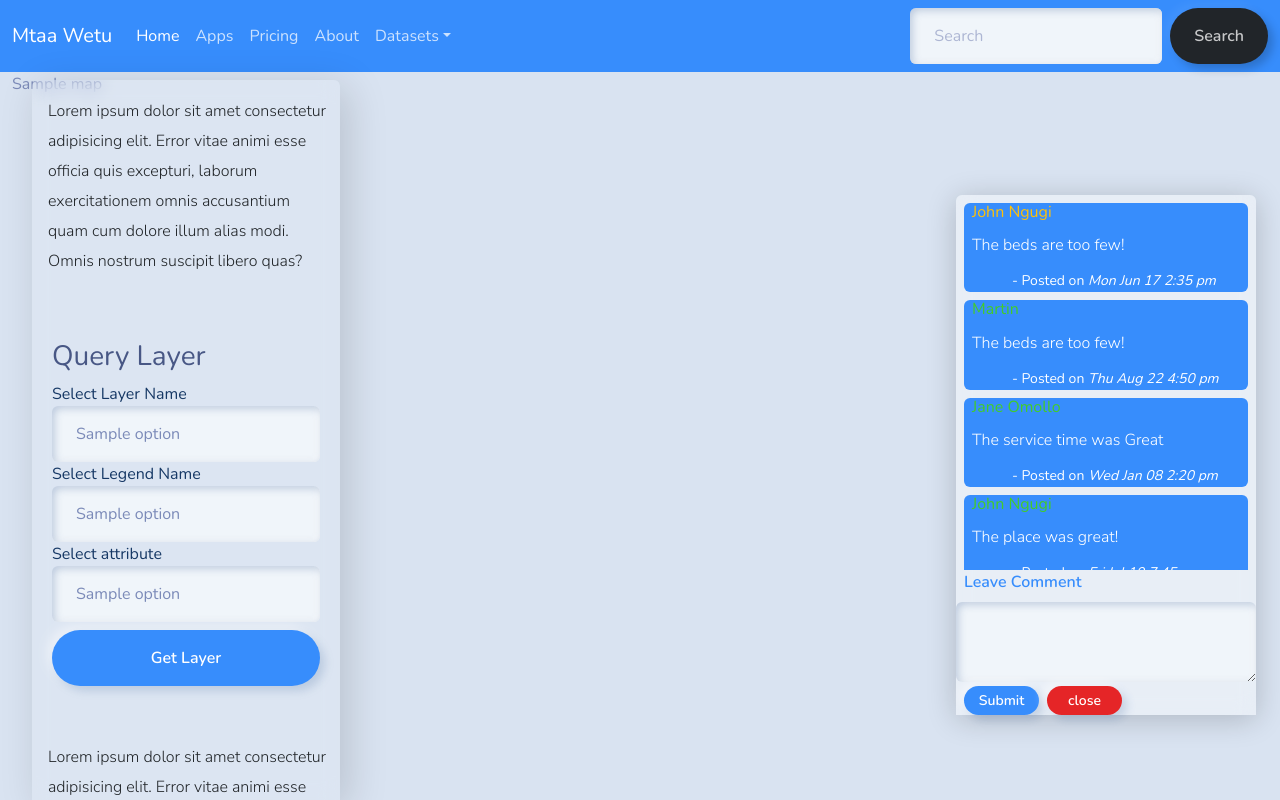
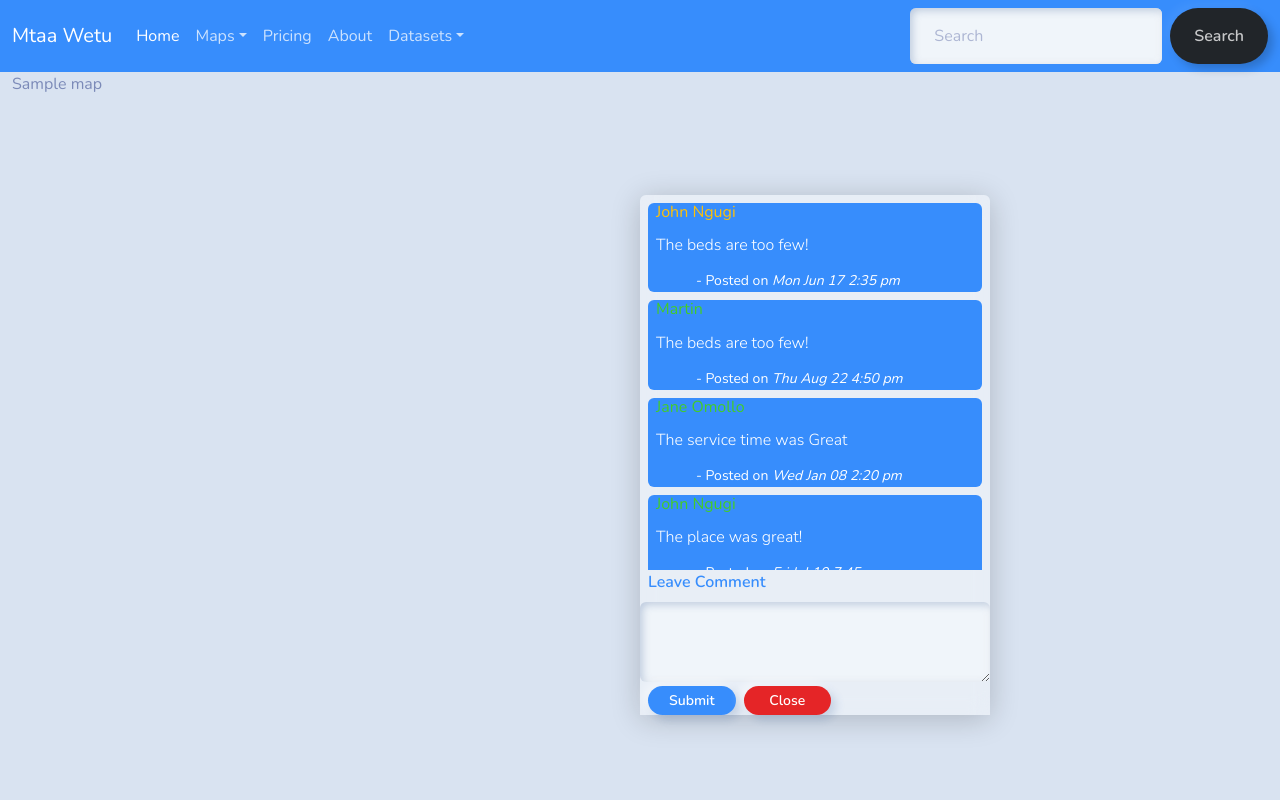
Before and after one commit to john-ngugi/testDjangoWorkflow, a Django app: template templates/base.html in a window 1280 px wide. Run offline with Django 5.2, Linux system fonts and the light colour scheme; the template is opened without the code that fills it: most values are stand-ins (such as "Sample title", 1, 10 or a date in 2020); parts of the project's set-up code (start-up, migrations or seed data) failed here and were passed over; some libraries are stand-ins or nearby versions.

Commit message:
layer cntrol

```diff
--- a/mtaawetu_app/urls.py
+++ b/mtaawetu_app/urls.py
@@ -5,5 +5,5 @@ urlpatterns =[
     path('',views.loading, name="loading"),
     path('home/',views.newIndex,name='index'),
     path('layers/',views.index,name="home"),
-    path('get-layer/',views.getLayers,name="getLayer"),
+    path('layers/get-layer/',views.getLayers,name="getLayer"),
 ]
--- a/static/main.js
+++ b/static/main.js
@@ -62,7 +62,13 @@ function getCookie(name) {
     return cookieValue;
 }
 
-console.log('{{layer_options}}')
+function showQueryLayer() {
+    document.getElementById('query-layer').classList.remove('visually-hidden');
+}
+
+function hideQueryLayer() {
+    document.getElementById('query-layer').classList.add('visually-hidden');
+}
 
 // const commentsBox = document.getElementById('comments');
 // const boxOpener = document.getElementById('box-opener');
--- a/templates/base.html
+++ b/templates/base.html
@@ -1,62 +1,72 @@
 {% load static %}
-
 <!DOCTYPE html>
 <html lang="en">
+
     <head>
         <meta charset="UTF-8" />
         <meta name="viewport" content="width=device-width, initial-scale=1.0" />
-        <title>Mtaa wetu| our neighbourhood panning app</title>
-        <link rel="stylesheet" href="{% static 'bootstrap.min.css'%}" />
-        <link rel="stylesheet" href="{% static 'main.css'%}" />
-        <link
-            rel="stylesheet"
+        <title>Mtaa wetu | Our Neighbourhood Planning App</title>
+        <link rel="stylesheet" href="{% static 'bootstrap.min.css' %}" />
+        <link rel="stylesheet" href="{% static 'main.css' %}" />
+        <link rel="stylesheet"
             href="https://unpkg.com/leaflet@1.9.4/dist/leaflet.css"
             integrity="sha256-p4NxAoJBhIIN+hmNHrzRCf9tD/miZyoHS5obTRR9BMY="
-            crossorigin
-        />
-
-        <script
-            src="https://unpkg.com/leaflet@1.9.4/dist/leaflet.js"
+            crossorigin />
+        <script src="https://unpkg.com/leaflet@1.9.4/dist/leaflet.js"
             integrity="sha256-20nQCchB9co0qIjJZRGuk2/Z9VM+kNiyxNV1lvTlZBo="
-            crossorigin
-        ></script>
-        <!-- <link href="https://cdn.jsdelivr.net/npm/bootstrap@5.0.2/dist/css/bootstrap.min.css" rel="stylesheet" integrity="sha384-EVSTQN3/azprG1Anm3QDgpJLIm9Nao0Yz1ztcQTwFspd3yD65VohhpuuCOmLASjC" crossorigin="anonymous"> -->
+            crossorigin></script>
         <script
             src="https://cdn.jsdelivr.net/npm/bootstrap@5.0.2/dist/js/bootstrap.bundle.min.js"
             integrity="sha384-MrcW6ZMFYlzcLA8Nl+NtUVF0sA7MsXsP1UyJoMp4YLEuNSfAP+JcXn/tWtIaxVXM"
-            crossorigin="anonymous"
-        ></script>
+            crossorigin="anonymous"></script>
     </head>
+
     <body>
-        <!-- Loading screen -->
-        <div id="loading-screen">
-            <div class="spinner"></div>
-        </div>
+        <div class="about visually-hidden">Mtaa wetu is a neighbourhood planning
+            and level of staisfaction app. Mtaa wetu page helps you to
+            visualise maps of how easy it is to access schools, jobs and
+            hospitals across the city. Select the layer of interest e.g schools
+            to view the map of school accessibility. For more information about
+            how accessibility is measured. Go to our
+            methodology section(link)</div>
 
         <nav class="navbar navbar-expand-lg bg-primary" data-bs-theme="dark">
             <div class="container-fluid">
                 <a class="navbar-brand" href="#">Mtaa Wetu</a>
-                <button
-                    class="navbar-toggler"
-                    type="button"
-                    data-bs-toggle="collapse"
-                    data-bs-target="#navbarColor01"
-                    aria-controls="navbarColor01"
-                    aria-expanded="false"
-                    aria-label="Toggle navigation"
-                >
+                <button class="navbar-toggler" type="button"
+                    data-bs-toggle="collapse" data-bs-target="#navbarColor01"
+                    aria-controls="navbarColor01" aria-expanded="false"
+                    aria-label="Toggle navigation">
                     <span class="navbar-toggler-icon"></span>
                 </button>
                 <div class="collapse navbar-collapse" id="navbarColor01">
                     <ul class="navbar-nav me-auto">
                         <li class="nav-item">
-                            <a class="nav-link active" href="{% url 'home' %}"
-                                >Home
+                            <a class="nav-link active"
+                                href="{% url 'home' %}">Home
                                 <span class="visually-hidden">(current)</span>
                             </a>
                         </li>
-                        <li class="nav-item">
-                            <a class="nav-link" href="#">Apps</a>
+                        <li class="nav-item dropdown">
+                            <a class="nav-link dropdown-toggle"
+                                data-bs-toggle="dropdown" href="#" role="button"
+                                aria-haspopup="true"
+                                aria-expanded="false">Maps</a>
+                            <div class="dropdown-menu">
+                                <a class="dropdown-item" href="#"
+                                    onclick="showQueryLayer()">Destination
+                                    Accessibility</a>
+                                <a class="dropdown-item" href="#"
+                                    onclick="showQueryLayer()">Diversity</a>
+                                <a class="dropdown-item" href="#"
+                                    onclick="showQueryLayer()">Design of Road
+                                    Network</a>
+                                <a class="dropdown-item" href="#"
+                                    onclick="showQueryLayer()">Density</a>
+                                <a class="dropdown-item" href="#"
+                                    onclick="showQueryLayer()">Distance to
+                                    matatu stop</a>
+                            </div>
                         </li>
                         <li class="nav-item">
                             <a class="nav-link" href="#">Pricing</a>
@@ -65,27 +75,23 @@
                             <a class="nav-link" href="#">About</a>
                         </li>
                         <li class="nav-item dropdown">
-                            <a
-                                class="nav-link dropdown-toggle"
-                                data-bs-toggle="dropdown"
-                                href="#"
-                                role="button"
+                            <a class="nav-link dropdown-toggle"
+                                data-bs-toggle="dropdown" href="#" role="button"
                                 aria-haspopup="true"
-                                aria-expanded="false"
-                                >Datasets</a
-                            >
+                                aria-expanded="false">Datasets</a>
                             <div class="dropdown-menu">
-                                <a class="dropdown-item" href="#">Online Datasets</a>
-                                <a class="dropdown-item" href="#">Research Papers</a>
-                                {% comment %} <a class="dropdown-item" href="#">Something else here</a>
-                                <div class="dropdown-divider"></div>
-                                <a class="dropdown-item" href="#">Separated link</a> {% endcomment %}
+                                <a class="dropdown-item" href="#">Online
+                                    Datasets</a>
+                                <a class="dropdown-item" href="#">Research
+                                    Papers</a>
                             </div>
                         </li>
                     </ul>
                     <form class="d-flex">
-                        <input class="form-control me-sm-2" type="search" placeholder="Search" />
-                        <button class="btn btn-secondary my-2 my-sm-0" type="submit" id="search-location">
+                        <input class="form-control me-sm-2" type="search"
+                            placeholder="Search" />
+                        <button class="btn btn-secondary my-2 my-sm-0"
+                            type="submit" id="search-location">
                             Search
                         </button>
                     </form>
@@ -98,18 +104,23 @@
             <div class="alert alert-{{ message.tags }}">{{ message }}</div>
             {% endfor %}
         </div>
-        {% endif %} {%block content %}
-        <section class="container-fluid h-100 w-100 d-flex col-lg-12 top-section">
-            <div class="map h-100 w-100 col-lg-12">{{map|safe}}</div>
+        {% endif %}
+        {% block content %}
+        <section
+            class="container-fluid h-100 w-100 d-flex col-lg-12 top-section">
+            <div class="map h-100 w-100 col-lg-12">{{ map|safe }}</div>
 
             <div class="container-fluid d-flex hero-contents">
-                <div
-                    class="layer-control pt-3 ps-2 pe-2 shadow-lg ms-2 ms-2 mt-2 rounded-top d-flex flex-column col-lg-4"
-                >
+                <div id="query-layer"
+                    class="layer-control pt-3 ps-2 pe-2 shadow-lg ms-2 ms-2 mt-2 rounded-top d-flex flex-column col-lg-4 visually-hidden">
+                    <button type="button" class="btn-close align-self-end"
+                        aria-label="Close"
+                        onclick="hideQueryLayer()"></button>
                     <p class="ps-2 text-dark">
-                        Lorem ipsum dolor sit amet consectetur adipisicing elit. Error vitae animi esse officia quis
-                        excepturi, laborum exercitationem omnis accusantium quam cum dolore illum alias modi. Omnis
-                        nostrum suscipit libero quas?
+                        Lorem ipsum dolor sit amet consectetur adipisicing elit.
+                        Error vitae animi esse officia quis excepturi, laborum
+                        exercitationem omnis accusantium quam cum dolore illum
+                        alias modi. Omnis nostrum suscipit libero quas?
                     </p>
 
                     <div class="container mt-5">
@@ -117,31 +128,40 @@
                         <form method="post" id="send-layer-info" class="form">
                             {% csrf_token %}
                             <div class="form-group">
-                                <label for="layerSelect" class="text-primary-emphasis">Select Layer Name </label>
+                                <label for="layerSelect"
+                                    class="text-primary-emphasis">Select Layer
+                                    Name</label>
                                 <select class="form-control" id="layerSelect">
                                     {% for option in layer_options %}
-                                    <option value="{{option}}">{{option}}</option>
+                                    <option
+                                        value="{{ option }}">{{option}}</option>
                                     {% endfor %}
                                 </select>
 
-                                <label for="layerNameSelect" class="text-primary-emphasis">Select Legend Name</label>
-                                <select class="form-control" id="layerNameSelect">
+                                <label for="layerNameSelect"
+                                    class="text-primary-emphasis">Select Legend
+                                    Name</label>
+                                <select class="form-control"
+                                    id="layerNameSelect">
                                     {% for option in legend_options %}
-                                    <option value="{{option}}">{{option}}</option>
+                                    <option
+                                        value="{{ option }}">{{option}}</option>
                                     {% endfor %}
                                 </select>
-                                <label for="layerNameSelect" class="text-primary-emphasis">Select attribute</label>
-                                <select class="form-control outline-dark" id="AttributeSelect">
+                                <label for="AttributeSelect"
+                                    class="text-primary-emphasis">Select
+                                    Attribute</label>
+                                <select class="form-control outline-dark"
+                                    id="AttributeSelect">
                                     {% for option in attribute_options %}
-                                    <option value="{{option}}">{{option}}</option>
+                                    <option
+                                        value="{{ option }}">{{option}}</option>
                                     {% endfor %}
                                 </select>
 
-                                <button
-                                    type="submit"
+                                <button type="submit"
                                     class="btn btn-md bg-primary mt-2 w-100 text-white"
-                                    id="get-layer-btn "
-                                >
+                                    id="get-layer-btn">
                                     Get Layer
                                 </button>
                             </div>
@@ -149,26 +169,31 @@
                     </div>
 
                     <p class="ps-2 mt-2 pt-5 text-dark">
-                        Lorem ipsum dolor sit amet consectetur adipisicing elit. Error vitae animi esse officia quis
-                        excepturi, laborum exercitationem omnis accusantium quam cum dolore illum alias modi. Omnis
-                        nostrum suscipit libero quas?
+                        Lorem ipsum dolor sit amet consectetur adipisicing elit.
+                        Error vitae animi esse officia quis excepturi, laborum
+                        exercitationem omnis accusantium quam cum dolore illum
+                        alias modi. Omnis nostrum suscipit libero quas?
                     </p>
                 </div>
 
                 <div class="comments rounded-top" id="comments">
                     <div class="messages">
                         <div class="comment-tag bg-primary rounded m-2">
-                            <h6 class="commenters-name m-2 text-warning">John Ngugi</h6>
-                            <p class="comment-body m-2">The beds are too few!</p>
+                            <h6 class="commenters-name m-2 text-warning">John
+                                Ngugi</h6>
+                            <p class="comment-body m-2">The beds are too
+                                few!</p>
                             <small class="ms-5 text-sm">
                                 - Posted on
-                                <span><i>Mon Jun 17 2:35 pm </i></span>
+                                <span><i>Mon Jun 17 2:35 pm</i></span>
                             </small>
                         </div>
 
                         <div class="comment-tag bg-primary rounded m-2">
-                            <h6 class="commenters-name m-2 text-success">Martin</h6>
-                            <p class="comment-body m-2">The beds are too few!</p>
+                            <h6
+                                class="commenters-name m-2 text-success">Martin</h6>
+                            <p class="comment-body m-2">The beds are too
+                                few!</p>
                             <small class="ms-5 text-sm">
                                 - Posted on
                                 <span><i>Thu Aug 22 4:50 pm</i></span>
@@ -176,8 +201,10 @@
                         </div>
 
                         <div class="comment-tag bg-primary rounded m-2">
-                            <h6 class="commenters-name m-2 text-success">Jane Omollo</h6>
-                            <p class="comment-body m-2">The service time was Great</p>
+                            <h6 class="commenters-name m-2 text-success">Jane
+                                Omollo</h6>
+                            <p class="comment-body m-2">The service time was
+                                Great</p>
                             <small class="ms-5 text-sm">
                                 - Posted on
                                 <span><i>Wed Jan 08 2:20 pm</i></span>
@@ -185,7 +212,8 @@
                         </div>
 
                         <div class="comment-tag bg-primary rounded m-2">
-                            <h6 class="commenters-name m-2 text-success">John Ngugi</h6>
+                            <h6 class="commenters-name m-2 text-success">John
+                                Ngugi</h6>
                             <p class="comment-body m-2">The place was great!</p>
                             <small class="ms-5 text-sm">
                                 - Posted on
@@ -197,19 +225,20 @@
                     <form action method="post">
                         {% csrf_token %}
                         <div>
-                            <label for="Textarea" class="form-label text-primary ms-2">Leave Comment</label>
-                            <textarea class="form-control" id="Textarea" rows="2"></textarea>
+                            <label for="Textarea"
+                                class="form-label text-primary ms-2">Leave
+                                Comment</label>
+                            <textarea class="form-control" id="Textarea"
+                                rows="2"></textarea>
                         </div>
                         <div class="d-flex">
-                            <button type="submit" class="btn btn-primary bg-primary btn-sm mt-1 ms-2 w-25 text-white">
+                            <button type="submit"
+                                class="btn btn-primary bg-primary btn-sm mt-1 ms-2 w-25 text-white">
                                 Submit
                             </button>
-                            <button
-                                type="button"
-                                id="close-comment-btn"
-                                class="btn btn-danger bg-danger btn-sm mt-1 w-25 ms-2 text-white close-comment-btn"
-                            >
-                                close
+                            <button type="button" id="close-comment-btn"
+                                class="btn btn-danger bg-danger btn-sm mt-1 w-25 ms-2 text-white close-comment-btn">
+                                Close
                             </button>
                         </div>
                     </form>
@@ -218,5 +247,15 @@
         </section>
         {% endblock %}
         <script src="{% static 'main.js' %}"></script>
+        <script>
+        function showQueryLayer() {
+            document.getElementById('query-layer').classList.remove('visually-hidden');
+        }
+
+        function hideQueryLayer() {
+            document.getElementById('query-layer').classList.add('visually-hidden');
+        }
+    </script>
     </body>
+
 </html>
```
